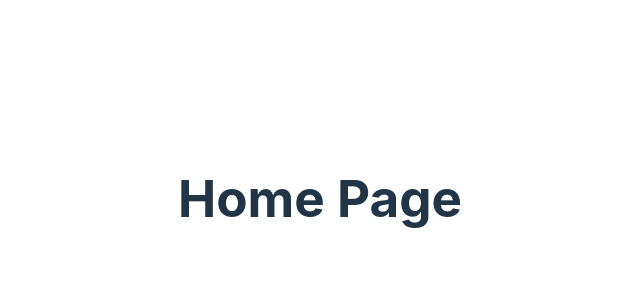
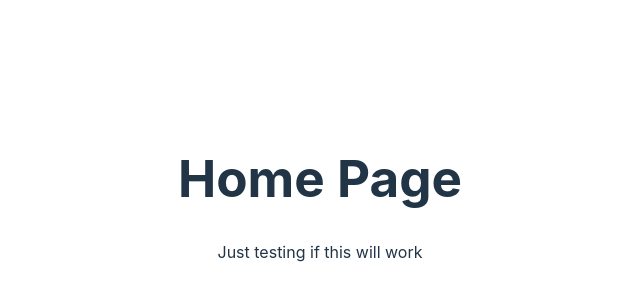
Before and after one commit to leatonos/QuackRoomsViteV2, a Vue app: page / in a window 1280 px wide. Shown: the part 202-502 px from the top of the page, without its empty margins (320-960 px from the left). Built offline with nearby package versions, Linux system fonts and the light colour scheme; the HTML template or start-up script is replaced by a standard one.

Commit message:
new update

```diff
--- a/src/views/Home.vue
+++ b/src/views/Home.vue
@@ -1,6 +1,7 @@
 <template>
     <div>
       <h1>Home Page</h1>
+      <p>Just testing if this will work</p>
       <!-- Your home page content -->
     </div>
   </template>
```
